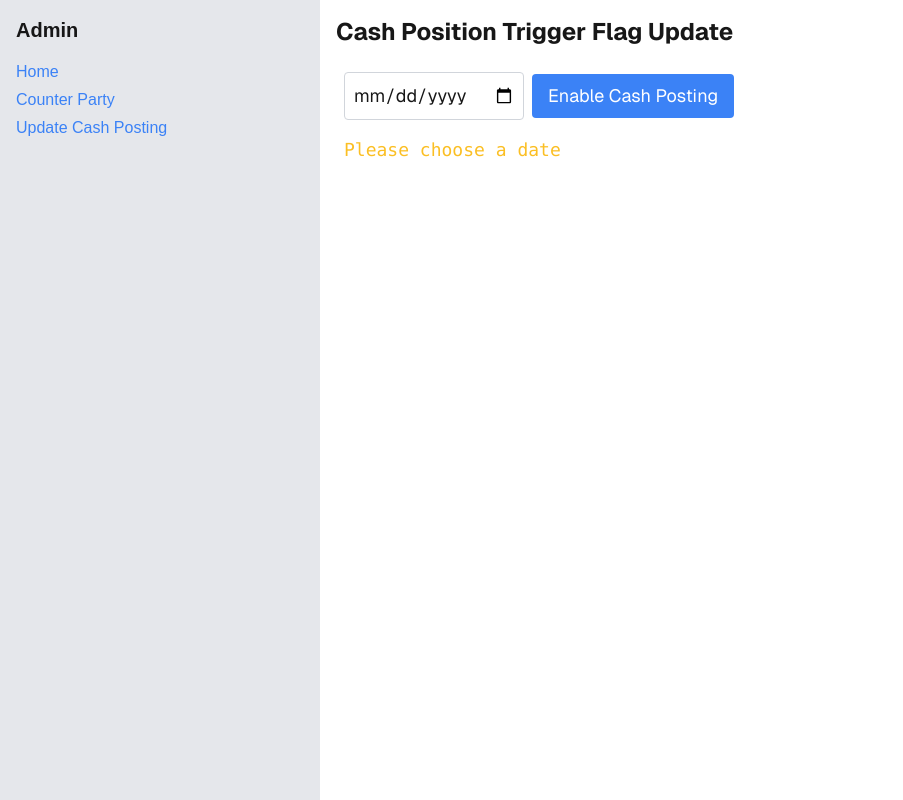
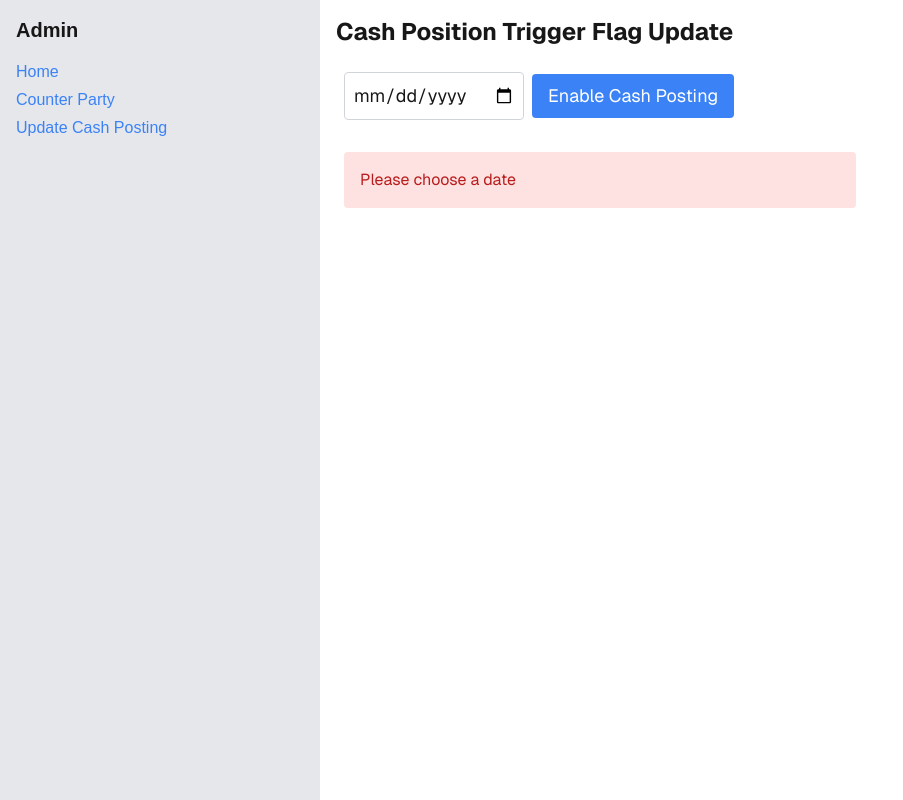
Before and after one commit to gigiyy/nextsample, a Next.js app in the folder front/: page /posting in a window 1280 px wide. Shown: the whole page, without its empty margins (0-903 px from the left). Built offline with nearby package versions, Linux system fonts and the light colour scheme.

Commit message:
use common message components

```diff
--- a/front/components/CashPosting.tsx
+++ b/front/components/CashPosting.tsx
@@ -1,4 +1,5 @@
-import React from 'react';
+import React from "react";
+import FailureMessages from "./failure";
 
 interface CashPostingProps {
   message: string;
@@ -6,14 +7,13 @@ interface CashPostingProps {
   triggerFlag: string;
 }
 
-const CashPosting: React.FC<CashPostingProps> = ({ message, cobDate, triggerFlag }) => {
+const CashPosting: React.FC<CashPostingProps> = ({
+  message,
+  cobDate,
+  triggerFlag,
+}) => {
   return (
-    <div className='p-2'>
-      {message && (
-        <p className="text-lg mb-2 text-amber-400 font-mono">
-          {message}
-        </p>
-      )}
+    <div className="p-2">
       {cobDate && (
         <div>
           <table className="min-w-40 divide-y divide-gray-100">
@@ -38,6 +38,9 @@ const CashPosting: React.FC<CashPostingProps> = ({ message, cobDate, triggerFlag
           </table>
         </div>
       )}
+      <div className="mt-4 max-w-lg">
+      {message && <FailureMessages messages={[message]} />}
+      </div>
     </div>
   );
 };
--- /dev/null
+++ b/front/components/failure.tsx
@@ -0,0 +1,21 @@
+import React from "react";
+
+interface FailureMessagesProps {
+  messages: string[];
+}
+
+const FailureMessages: React.FC<FailureMessagesProps> = ({ messages }) => {
+  return (
+    <div className="bg-red-100 p-4 rounded">
+      <ul>
+        {messages.map((message, index) => (
+          <li key={index} className="text-red-700">
+            {message}
+          </li>
+        ))}
+      </ul>
+    </div>
+  );
+};
+
+export default FailureMessages;
--- /dev/null
+++ b/front/components/success.tsx
@@ -0,0 +1,21 @@
+import React from "react";
+
+interface SuccessMessagesProps {
+  messages: string[];
+}
+
+const SuccessMessages: React.FC<SuccessMessagesProps> = ({ messages }) => {
+  return (
+    <div className="bg-green-100 p-4 rounded mb-4">
+      <ul>
+        {messages.map((message, index) => (
+          <li key={index} className="text-green-700">
+            {message}
+          </li>
+        ))}
+      </ul>
+    </div>
+  );
+};
+
+export default SuccessMessages;
--- a/front/pages/party.tsx
+++ b/front/pages/party.tsx
@@ -1,3 +1,5 @@
+import FailureMessages from "@/components/failure";
+import SuccessMessages from "@/components/success";
 import { getCsrfToken } from "@/services/csrfService";
 import axios from "axios";
 import { FormEvent, useState } from "react";
@@ -65,28 +67,10 @@ export default function Home({}) {
       </form>
       <div className="mt-4 max-w-lg">
         {data && data.success && data.success.length > 0 && (
-          <div className="bg-green-100 p-4 rounded mb-4">
-            <h2 className="text-lg font-bold mb-2">Success</h2>
-            <ul>
-              {data.success.map((message, index) => (
-                <li key={index} className="text-green-700">
-                  {message}
-                </li>
-              ))}
-            </ul>
-          </div>
+          <SuccessMessages messages={data.success} />
         )}
         {data && data.failure && data.failure.length > 0 && (
-          <div className="bg-red-100 p-4 rounded">
-            <h2 className="text-lg font-bold mb-2">Failure</h2>
-            <ul>
-              {data.failure.map((message, index) => (
-                <li key={index} className="text-red-700">
-                  {message}
-                </li>
-              ))}
-            </ul>
-          </div>
+          <FailureMessages messages={data.failure} />
         )}
       </div>
     </div>
```
